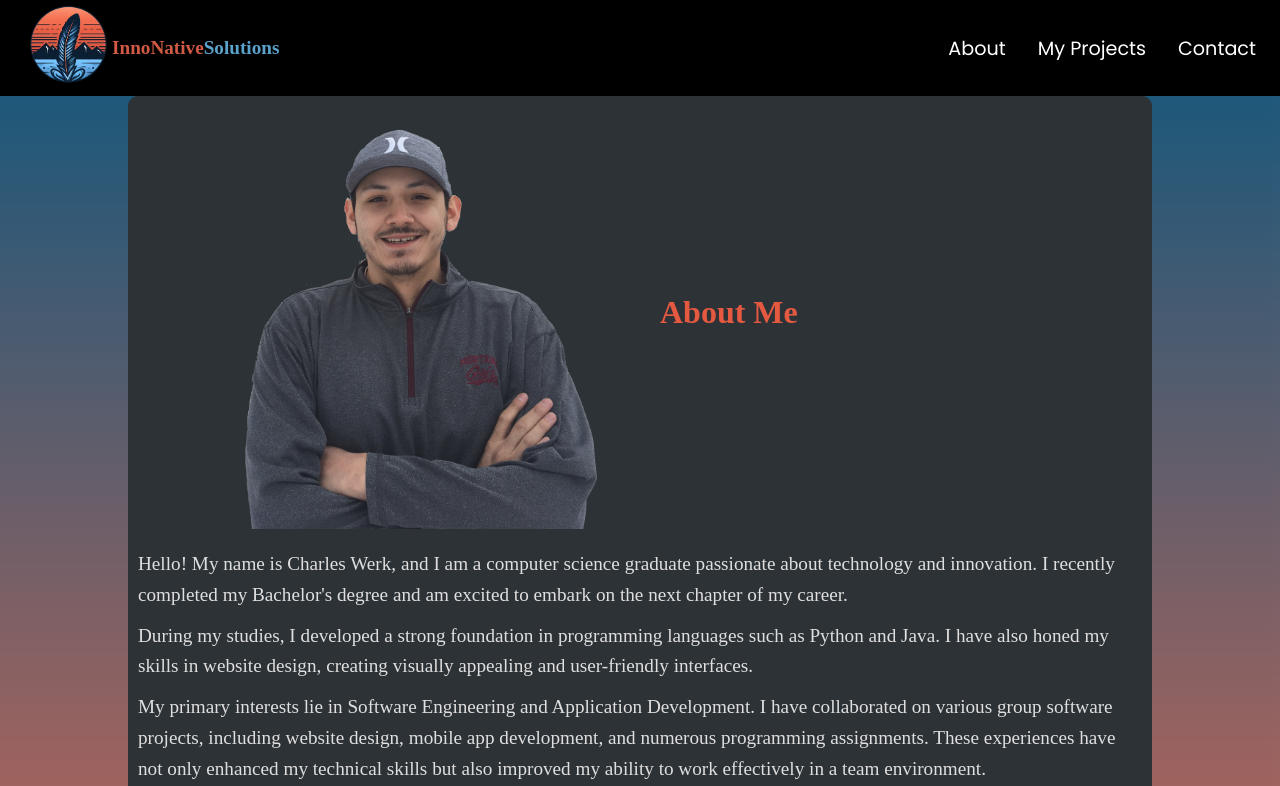
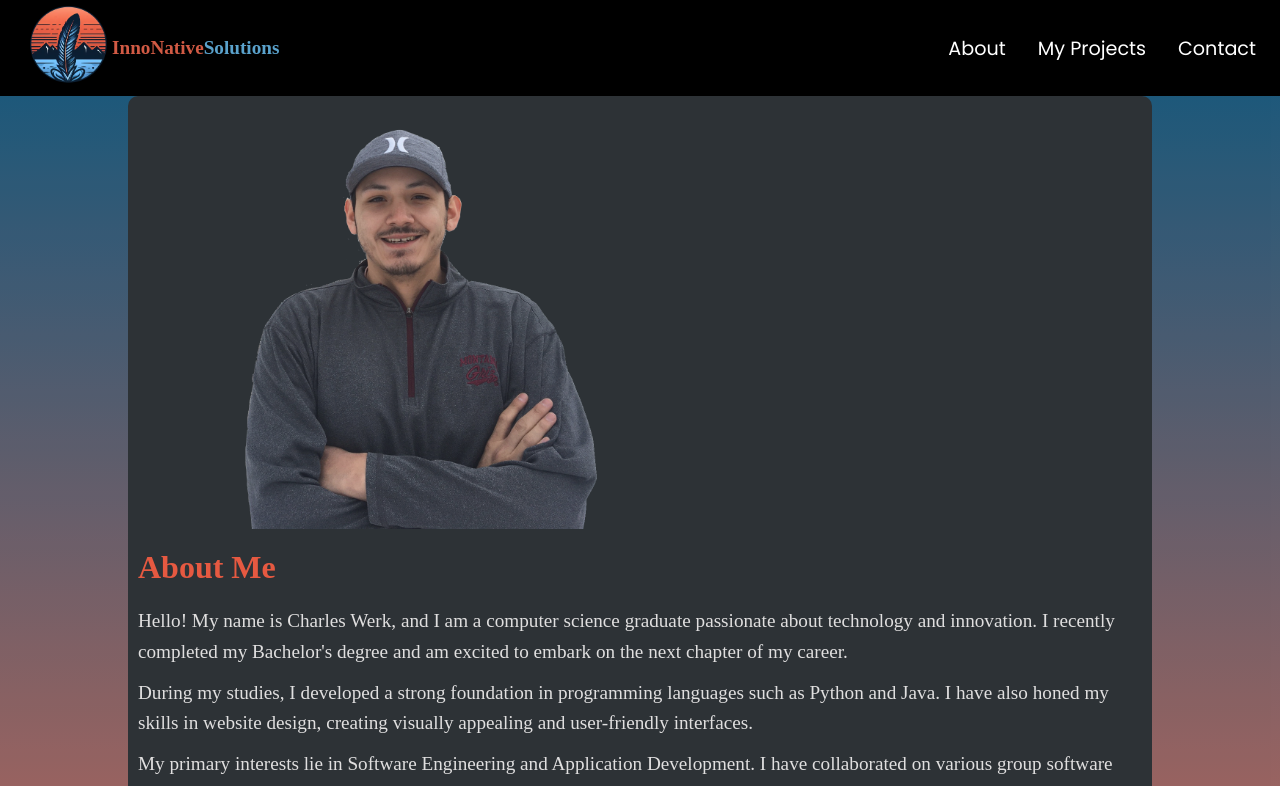
Before and after one commit to Werk17/CharlesWerk, a React (Create React App) app in the folder innonative-solutions/: page /about in a window 1280 px wide. Shown: the top 786 px of the page. Built offline with nearby package versions, Linux system fonts and the light colour scheme; the HTML template or start-up script is replaced by a standard one.

Commit message:
Updated about page a bit

```diff
--- a/innonative-solutions/src/components/About.js
+++ b/innonative-solutions/src/components/About.js
@@ -9,8 +9,9 @@ const About = () => {
                     {/* Profile Picture Section */}
                     <div className="profile-section">
                         <img src="/assets/highTechPhotoNoBG.png" alt="Profile" id="profile-pic" />
-                        <h2>About Me</h2>
+
                     </div>
+                    <h2>About Me</h2>
                     <p>Hello! My name is Charles Werk, and I am a computer science graduate passionate about technology and innovation. I recently completed my Bachelor's degree and am excited to embark on the next chapter of my career.</p>
                     <p>During my studies, I developed a strong foundation in programming languages such as Python and Java. I have also honed my skills in website design, creating visually appealing and user-friendly interfaces.</p>
                     <p>My primary interests lie in Software Engineering and Application Development. I have collaborated on various group software projects, including website design, mobile app development, and numerous programming assignments. These experiences have not only enhanced my technical skills but also improved my ability to work effectively in a team environment.</p>
```
